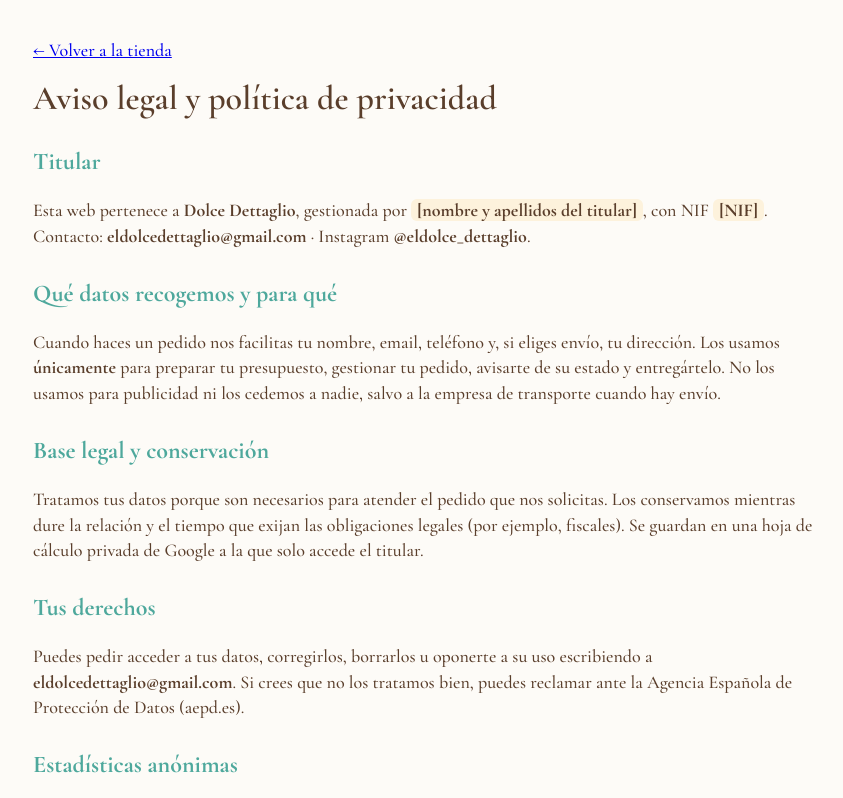
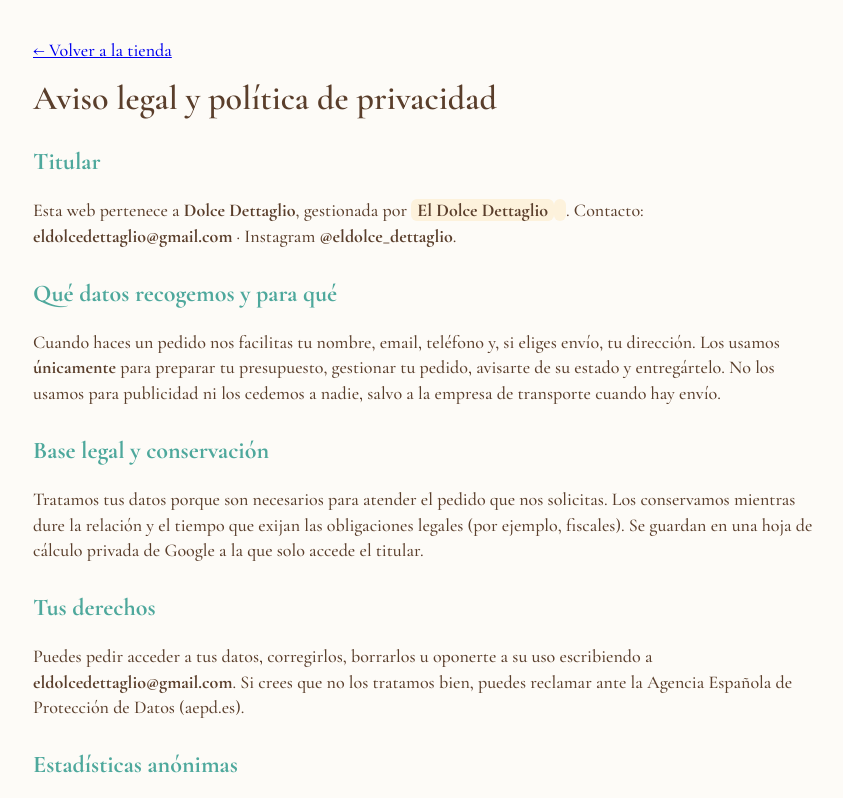
Before and after one commit to eldolcedettaglio/DolceDettaglio, a plain HTML site: page aviso-legal.html in a window 1280 px wide. Shown: the top 798 px of the page, without its empty margins (217-1060 px from the left). Drawn offline with nearby package versions, Linux system fonts and the light colour scheme.

Commit message:
Update aviso-legal.html

```diff
--- a/aviso-legal.html
+++ b/aviso-legal.html
@@ -8,7 +8,7 @@
 <p><a href="index.html">← Volver a la tienda</a></p>
 <h1>Aviso legal y política de privacidad</h1>
 <h2>Titular</h2>
-<p>Esta web pertenece a <b>Dolce Dettaglio</b>, gestionada por <span class="fill">[nombre y apellidos del titular]</span>, con NIF <span class="fill">[NIF]</span>. Contacto: <b>eldolcedettaglio@gmail.com</b> · Instagram <b>@eldolce_dettaglio</b>.</p>
+<p>Esta web pertenece a <b>Dolce Dettaglio</b>, gestionada por <span class="fill">El Dolce Dettaglio</span><span class="fill"></span>. Contacto: <b>eldolcedettaglio@gmail.com</b> · Instagram <b>@eldolce_dettaglio</b>.</p>
 <h2>Qué datos recogemos y para qué</h2>
 <p>Cuando haces un pedido nos facilitas tu nombre, email, teléfono y, si eliges envío, tu dirección. Los usamos <b>únicamente</b> para preparar tu presupuesto, gestionar tu pedido, avisarte de su estado y entregártelo. No los usamos para publicidad ni los cedemos a nadie, salvo a la empresa de transporte cuando hay envío.</p>
 <h2>Base legal y conservación</h2>
```
